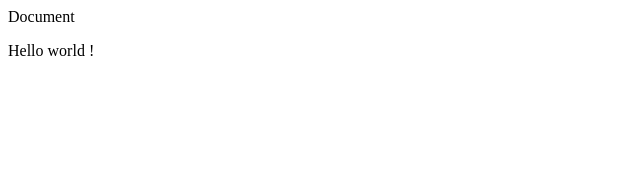
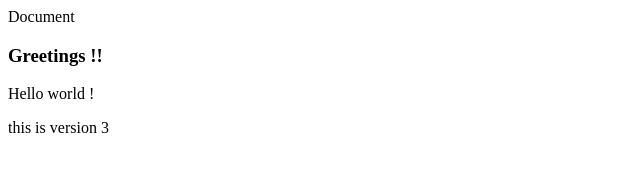
Before and after one commit to um-ex/myRepo, a plain HTML site: page index.html in a window 1280 px wide. Shown: the whole page, without its empty margins (0-640 px from the left). Drawn offline with Linux system fonts and the light colour scheme.

Commit message:
this is v3 of index.html

```diff
--- a/index.html
+++ b/index.html
@@ -5,6 +5,9 @@
 	<title>Document</title>
 </head>
 <body>
+	<h3>Greetings !!</h3>
 	<p>Hello world !</p>
+	<p> this is version 3 </p>
+
 </body>
 </html>
```
